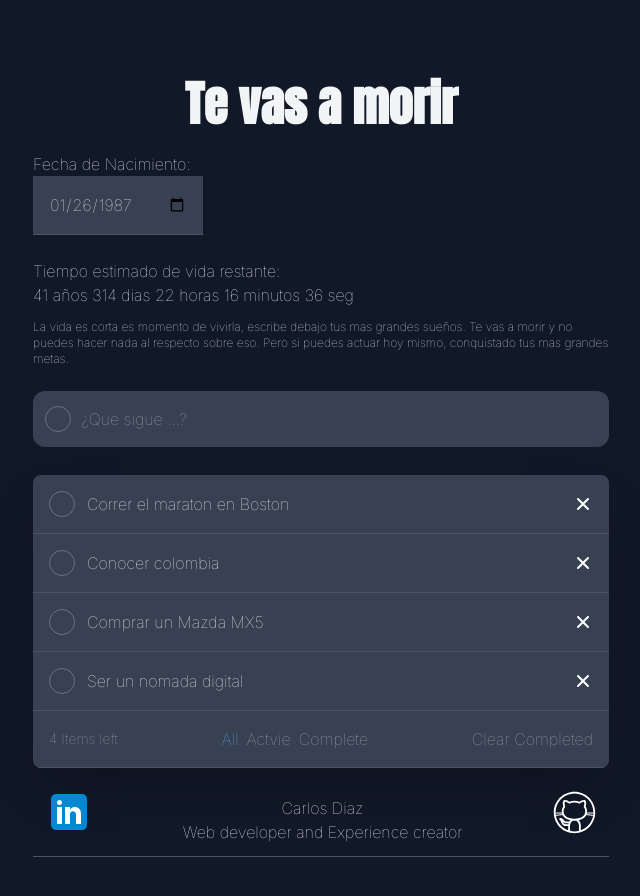
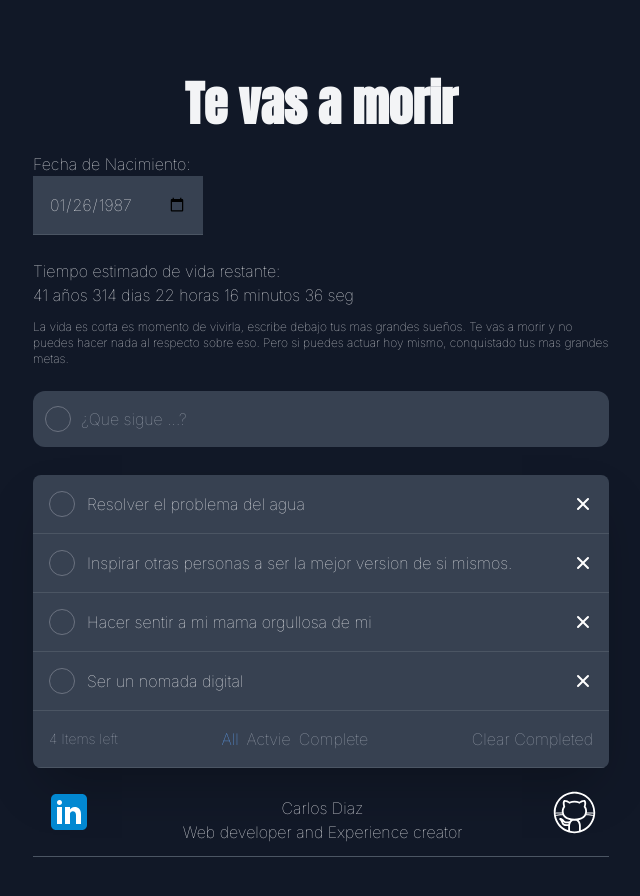
Before and after one commit to Soyelchamps/te-vas-a-morir, a React (Create React App) app: page / in a window 1280 px wide. Shown: the top 896 px of the page, without its empty margins (319-959 px from the left). Built offline with nearby package versions, Linux system fonts and the light colour scheme.

Commit message:
Todo Change

```diff
--- a/src/App.js
+++ b/src/App.js
@@ -8,17 +8,17 @@ function App() {
   const [todos, setTodos] = useState([
     {
       id: 1,
-      title: "Correr el maraton en Boston",
+      title: "Resolver el problema del agua",
       completed: false,
     },
     {
       id: 2,
-      title: "Conocer colombia",
+      title: "Inspirar otras personas a ser la mejor version de si mismos.",
       completed: false,
     },
     {
       id: 3,
-      title: "Comprar un Mazda MX5",
+      title: "Hacer sentir a mi mama orgullosa de mi",
       completed: false,
     },
     {
```
